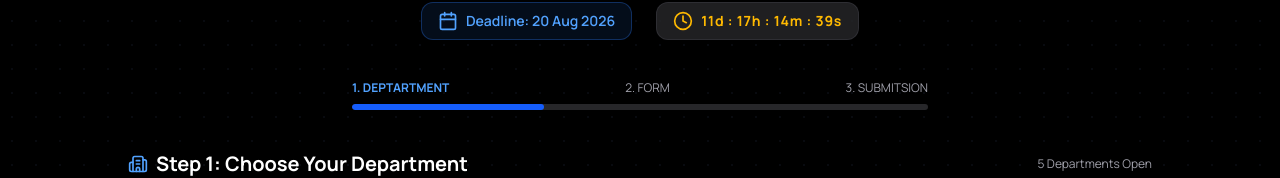
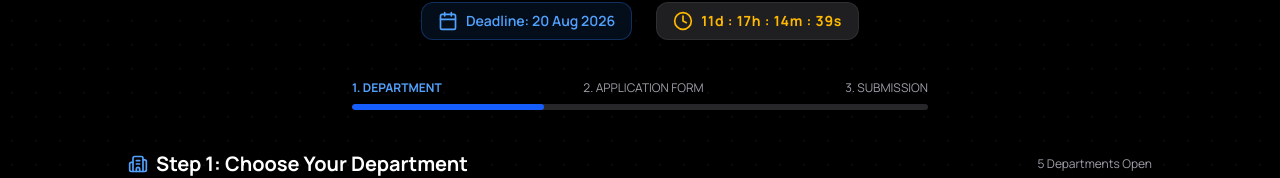
Before and after one commit to The-Debugging-Society/tds-website, a React (Vite) app: page /apply in a window 1280 px wide. Shown: the part 271-449 px from the top of the page. Built offline with nearby package versions, Linux system fonts and the light colour scheme; no server answers.

Commit message:
fix: correct spelling of labels in form progress bar

```diff
--- a/src/components/Recruitment/FormProgress.jsx
+++ b/src/components/Recruitment/FormProgress.jsx
@@ -5,9 +5,18 @@ export function FormProgress({ step = 1 }) {
   return (
     <div className="mb-10 max-w-xl mx-auto">
       <div className="flex items-center justify-between text-[10px] sm:text-xs font-mono text-zinc-400 mb-2 gap-1 sm:gap-4 text-center sm:text-left">
-        <span className={step >= 1 ? 'text-blue-400 font-bold' : ''}><span className="hidden sm:inline">1. </span>DEPT<span className="hidden sm:inline">ARTMENT</span></span>
-        <span className={step >= 2 ? 'text-blue-400 font-bold' : ''}><span className="hidden sm:inline">2. </span>FORM</span>
-        <span className={step === 3 ? 'text-blue-400 font-bold' : ''}><span className="hidden sm:inline">3. </span>SUBMIT<span className="hidden sm:inline">SION</span></span>
+        <span className={step >= 1 ? 'text-blue-400 font-bold' : ''}>
+          <span className="sm:hidden">1. DEPT</span>
+          <span className="hidden sm:inline">1. DEPARTMENT</span>
+        </span>
+        <span className={step >= 2 ? 'text-blue-400 font-bold' : ''}>
+          <span className="sm:hidden">2. FORM</span>
+          <span className="hidden sm:inline">2. APPLICATION FORM</span>
+        </span>
+        <span className={step === 3 ? 'text-blue-400 font-bold' : ''}>
+          <span className="sm:hidden">3. SUBMIT</span>
+          <span className="hidden sm:inline">3. SUBMISSION</span>
+        </span>
       </div>
       <div className="h-1.5 bg-zinc-800 rounded-full overflow-hidden">
         <motion.div
```
